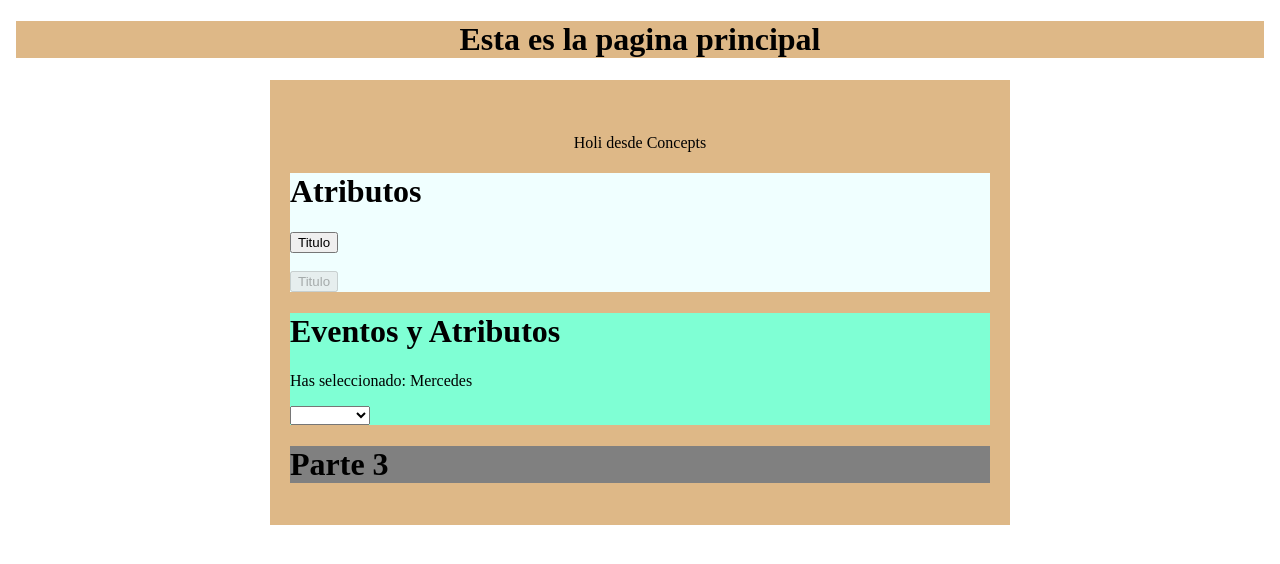
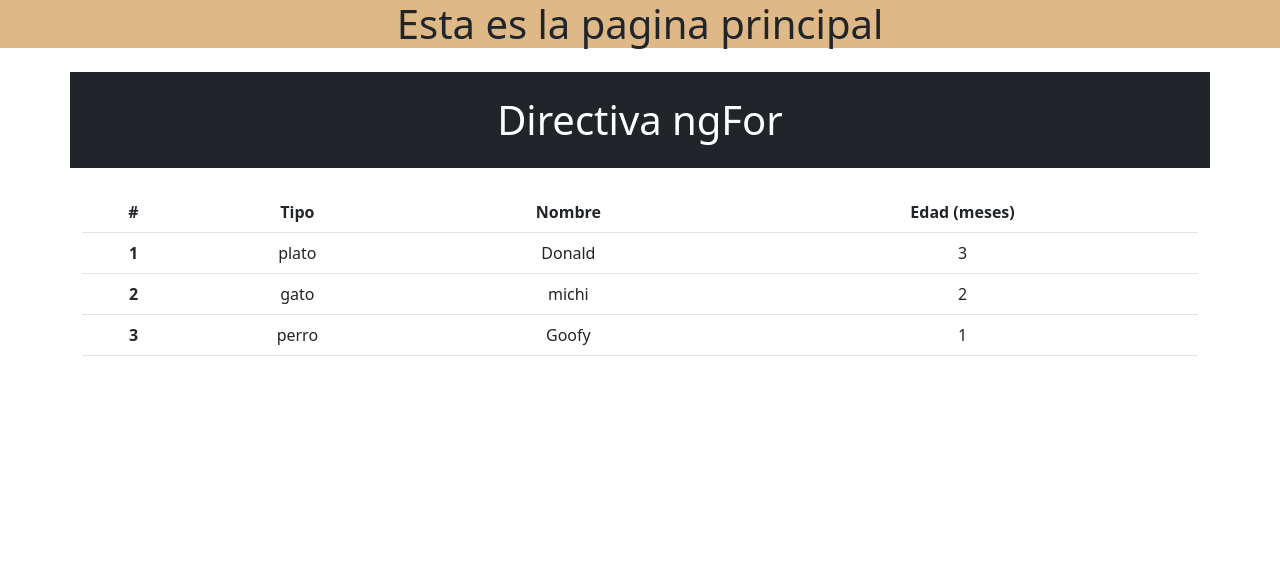
Before and after one commit to aleee-git/HelloWorld-Angular, an Angular app: page / in a window 1280 px wide. Shown: the top 564 px of the page. Built offline with nearby package versions, Linux system fonts and the light colour scheme.

Commit message:
Directive Componente

```diff
--- a/src/app/app.module.ts
+++ b/src/app/app.module.ts
@@ -6,13 +6,15 @@ import { HeaderComponent } from './components/header/header.component';
 import { UserComponent } from './components/user/user.component';
 import { ConceptsComponent } from './components/concepts/concepts.component';
 import { FormsModule } from '@angular/forms';
+import { DirectiveComponent } from './components/directive/directive.component';
 
 @NgModule({
   declarations: [
     AppComponent,
     HeaderComponent,
     UserComponent,
-    ConceptsComponent
+    ConceptsComponent,
+    DirectiveComponent
   ],
   imports: [
     BrowserModule,
--- a/src/app/components/app/app.component.html
+++ b/src/app/components/app/app.component.html
@@ -5,6 +5,7 @@
   <meta http-equiv="X-UA-Compatible" content="IE=edge">
   <meta name="viewport" content="width=device-width, initial-scale=1.0">
   <title>Document</title>
+  <link rel="stylesheet" href="https://cdn.jsdelivr.net/npm/bootstrap@5.2.3/dist/css/bootstrap.min.css" integrity="sha384-rbsA2VBKQhggwzxH7pPCaAqO46MgnOM80zW1RWuH61DGLwZJEdK2Kadq2F9CUG65" crossorigin="anonymous">
 </head>
 <body>
 
@@ -16,7 +17,9 @@
 
   <!-- <app-user></app-user> -->
 
-  <app-concepts></app-concepts>
+  <!-- <app-concepts></app-concepts> -->
+
+  <app-directive> </app-directive>
 
 
 </body>
--- /dev/null
+++ b/src/app/components/directive/directive.component.html
@@ -0,0 +1,24 @@
+
+<h1 class="container bg-dark text-white text-center my-4 py-4">Directiva ngFor</h1>
+
+<div class="container">
+    <table class="table text-center">
+        <thead>
+            <tr>
+                <th scope="col">#</th>
+                <th scope="col">Tipo</th>
+                <th scope="col">Nombre</th>
+                <th scope="col">Edad (meses)</th>
+            </tr>
+        </thead>
+
+        <tbody>
+            <tr *ngFor="let animal of animales; index as i">
+                <th scope="row">{{i+1}}</th>
+                <td>{{animal.tipo}}</td>
+                <td>{{animal.nombre}}</td>
+                <td>{{animal.edad}}</td>
+            </tr>
+        </tbody>
+    </table>
+</div>
--- /dev/null
+++ b/src/app/components/directive/directive.component.ts
@@ -0,0 +1,16 @@
+import { Component } from '@angular/core';
+
+@Component({
+  selector: 'app-directive',
+  templateUrl: './directive.component.html',
+  styleUrls: ['./directive.component.css']
+})
+export class DirectiveComponent {
+
+  animales: Array<any> = [
+    {tipo: 'plato', nombre: 'Donald', edad: 3},
+    {tipo: 'gato', nombre: 'michi', edad: 2},
+    {tipo: 'perro', nombre: 'Goofy', edad: 1},
+  ];
+
+}
```
Also changed, not shown: src/app/components/directive/directive.component.css (added).
